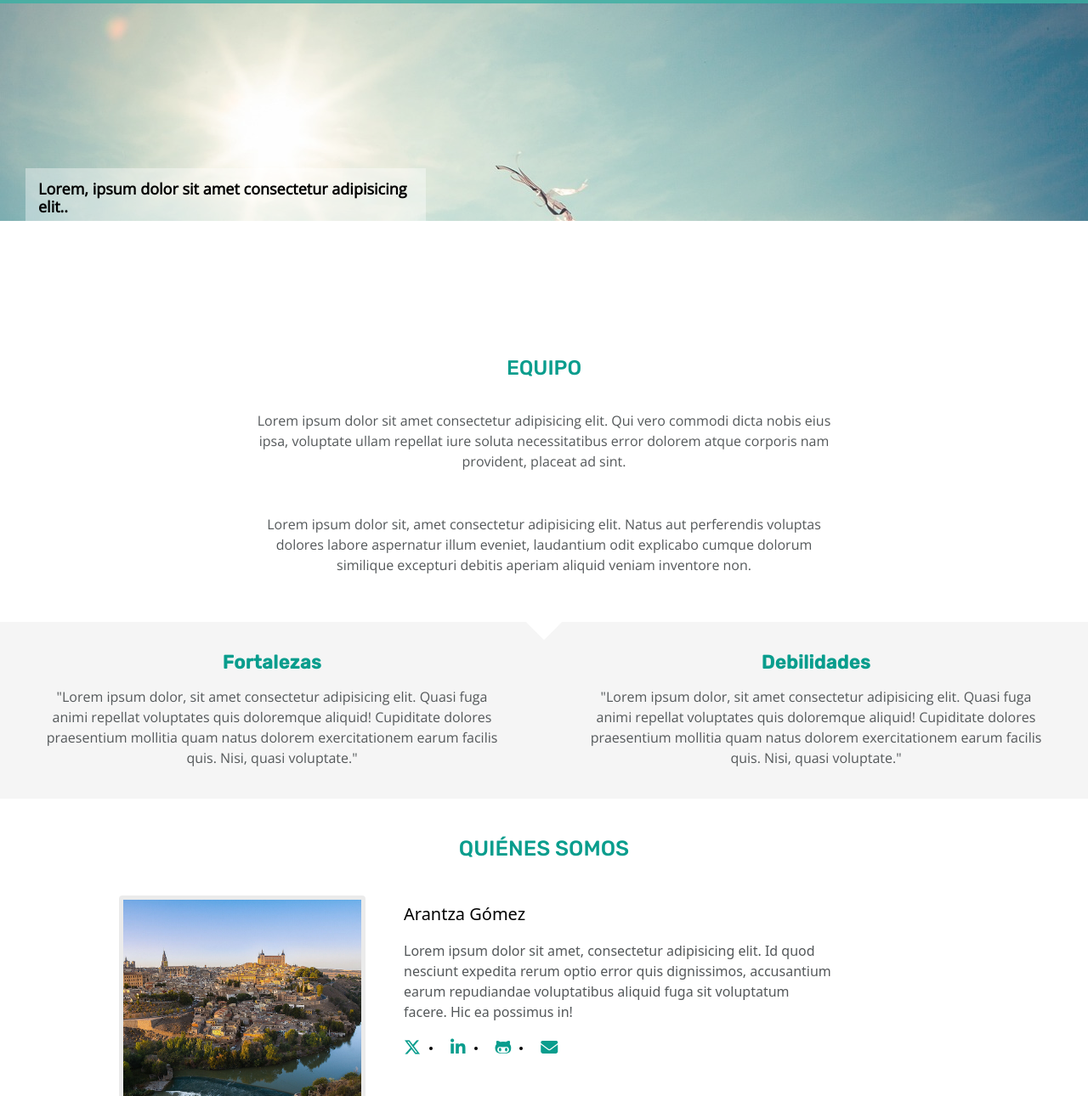
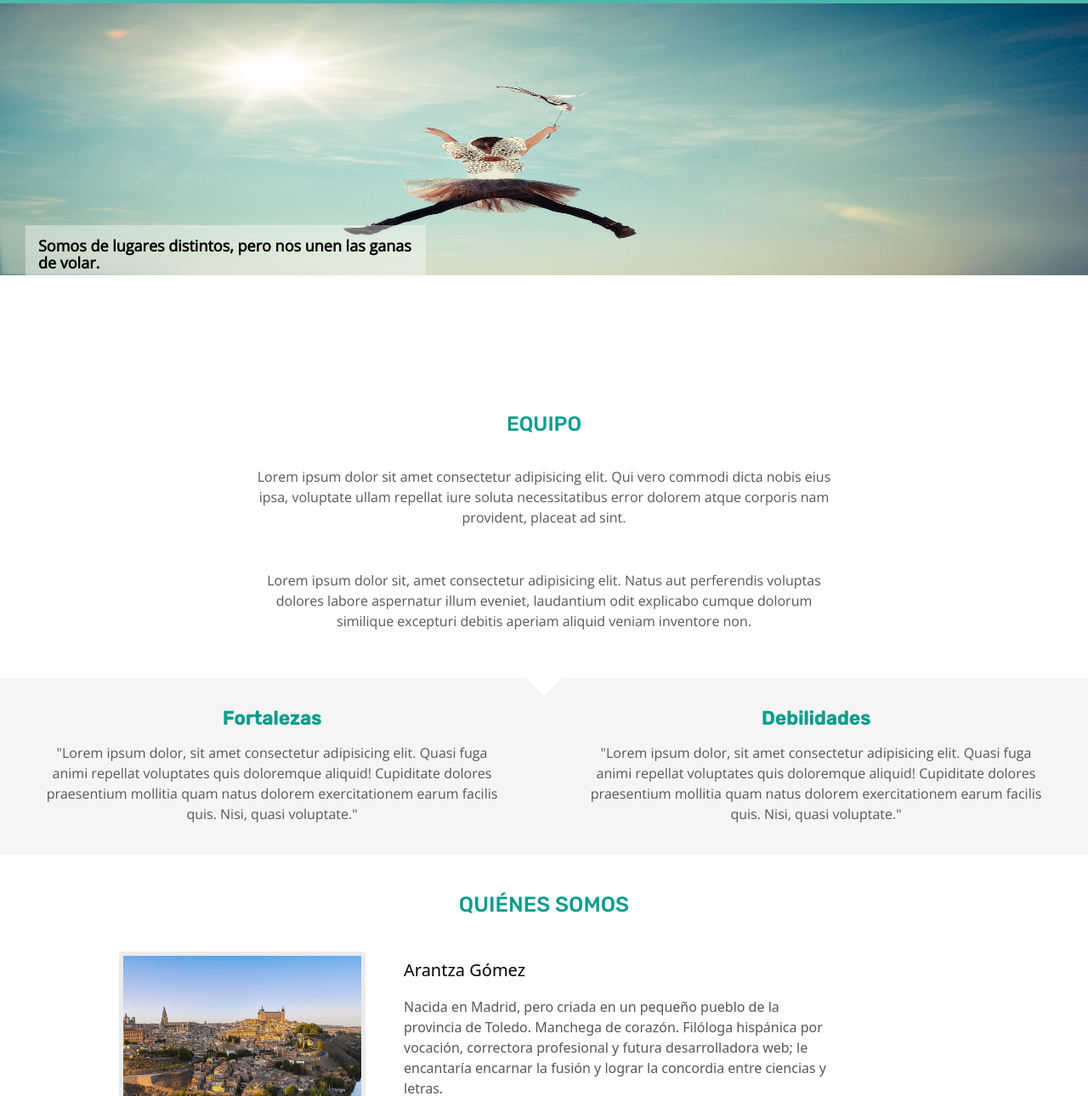
Before and after one commit to Adalab/project-promo-u-module-1-team-3, a website: page src/html/index.html in a window 1280 px wide. Shown: the part 60-1350 px from the top of the page at 85% size. Drawn offline with nearby package versions, Linux system fonts and the light colour scheme; files that its build step writes are made by us from their sources; files whose address does not match are found by name.

Commit message:
header-sticky+creation-hero

```diff
--- a/src/html/index.html
+++ b/src/html/index.html
@@ -3,7 +3,7 @@
   <head>
     <meta charset="UTF-8" />
     <meta name="viewport" content="width=device-width, initial-scale=1.0" />
-    <title>Document</title>
+    <title>Volando vamos</title>
 
     <link      href="https://fonts.googleapis.com/css2?family=Open+Sans&family=Rubik:wght@500&display=swap" rel="stylesheet"/>
     <link href="https://fonts.googleapis.com/css2?family=Open+Sans:wght@300&display=swap" rel="stylesheet">
@@ -19,7 +19,7 @@
     <include src="./partials/header.html"></include>
 
     <main class="main">
-
+      <include src="./partials/hero.html"></include>
       <include src="./partials/team.html"></include>
       <include src="./partials/who.html"></include>
 
--- a/src/html/partials/header.html
+++ b/src/html/partials/header.html
@@ -18,9 +18,6 @@
       </ul>
     </nav>
   </div>
-  <div class="text-box">
-    Lorem, ipsum dolor sit amet consectetur adipisicing elit..
- </div>
 
 
 </header>
--- /dev/null
+++ b/src/html/partials/hero.html
@@ -0,0 +1,12 @@
+<section>
+  <article class="hero">
+    <img
+      src="./assets/images/volando.jpg"
+      alt="niña voladora"
+      class="hero__image"
+    />
+    <p class="hero__textbox">
+      Somos de lugares distintos, pero nos unen las ganas de volar.
+    </p>
+  </article>
+</section>
--- a/src/html/partials/who.html
+++ b/src/html/partials/who.html
@@ -7,10 +7,10 @@
     <div class="who_article-info">
       <h2>Arantza Gómez</h2>
       <p>
-          Lorem ipsum dolor sit amet, consectetur adipisicing elit. Id quod
-          nesciunt expedita rerum optio error quis dignissimos, accusantium
-          earum repudiandae voluptatibus aliquid fuga sit voluptatum facere.
-          Hic ea possimus in!
+        Nacida en Madrid, pero criada en un pequeño pueblo de la provincia de
+        Toledo. Manchega de corazón. Filóloga hispánica por vocación, correctora
+        profesional y futura desarrolladora web; le encantaría encarnar la
+        fusión y lograr la concordia entre ciencias y letras.
       </p>
       <footer>
         <ul class="rrss">
@@ -18,7 +18,7 @@
             <a href="#">
               <i
                 class="fa-brands fa-x-twitter fa-2xl"
-                  style="color: #099d8d;"
+                style="color: #099d8d"
               ></i>
             </a>
           </li>
@@ -26,7 +26,7 @@
             <a href="#">
               <i
                 class="fa-brands fa-linkedin-in fa-2xl"
-                  style="color: #099d8d;"
+                style="color: #099d8d"
               ></i>
             </a>
           </li>
@@ -34,16 +34,13 @@
             <a href="#">
               <i
                 class="fa-brands fa-github-alt fa-2xl"
-                  style="color: #099d8d;"
+                style="color: #099d8d"
               ></i>
             </a>
           </li>
           <li>
             <a href="#">
-                <i
-                  class="fa-solid fa-envelope fa-2xl"
-                  style="color: #099d8d;"
-                ></i>
+              <i class="fa-solid fa-envelope fa-2xl" style="color: #099d8d"></i>
             </a>
           </li>
         </ul>
@@ -58,9 +55,9 @@
       <h2>Tania Moreno</h2>
       <p>
         Lorem ipsum dolor sit amet, consectetur adipisicing elit. Id quod
-          nesciunt expedita rerum optio error quis dignissimos, accusantium
-          earum repudiandae voluptatibus aliquid fuga sit voluptatum facere.
-          Hic ea possimus in!
+        nesciunt expedita rerum optio error quis dignissimos, accusantium earum
+        repudiandae voluptatibus aliquid fuga sit voluptatum facere. Hic ea
+        possimus in!
       </p>
       <footer class="who_article-foot">
         <ul class="rrss">
@@ -68,7 +65,7 @@
             <a href="#">
               <i
                 class="fa-brands fa-x-twitter fa-2xl"
-                  style="color: #099d8d;"
+                style="color: #099d8d"
               ></i>
             </a>
           </li>
@@ -76,7 +73,7 @@
             <a href="#">
               <i
                 class="fa-brands fa-linkedin-in fa-2xl"
-                  style="color: #099d8d;"
+                style="color: #099d8d"
               ></i>
             </a>
           </li>
@@ -84,16 +81,13 @@
             <a href="#">
               <i
                 class="fa-brands fa-github-alt fa-2xl"
-                  style="color: #099d8d;"
+                style="color: #099d8d"
               ></i>
             </a>
           </li>
           <li>
             <a href="#">
-                <i
-                  class="fa-solid fa-envelope fa-2xl"
-                  style="color: #099d8d;"
-                ></i>
+              <i class="fa-solid fa-envelope fa-2xl" style="color: #099d8d"></i>
             </a>
           </li>
         </ul>
@@ -108,9 +102,9 @@
       <h2>Carmen Bravo</h2>
       <p>
         Lorem ipsum dolor sit amet, consectetur adipisicing elit. Id quod
-          nesciunt expedita rerum optio error quis dignissimos, accusantium
-          earum repudiandae voluptatibus aliquid fuga sit voluptatum facere.
-          Hic ea possimus in!
+        nesciunt expedita rerum optio error quis dignissimos, accusantium earum
+        repudiandae voluptatibus aliquid fuga sit voluptatum facere. Hic ea
+        possimus in!
       </p>
       <footer class="who_article-foot">
         <ul class="rrss">
@@ -118,7 +112,7 @@
             <a href="#">
               <i
                 class="fa-brands fa-x-twitter fa-2xl"
-                  style="color: #099d8d;"
+                style="color: #099d8d"
               ></i>
             </a>
           </li>
@@ -126,7 +120,7 @@
             <a href="#">
               <i
                 class="fa-brands fa-linkedin-in fa-2xl"
-                  style="color: #099d8d;"
+                style="color: #099d8d"
               ></i>
             </a>
           </li>
@@ -134,16 +128,13 @@
             <a href="#">
               <i
                 class="fa-brands fa-github-alt fa-2xl"
-                  style="color: #099d8d;"
+                style="color: #099d8d"
               ></i>
             </a>
           </li>
           <li>
             <a href="#">
-                <i
-                  class="fa-solid fa-envelope fa-2xl"
-                  style="color: #099d8d;"
-                ></i>
+              <i class="fa-solid fa-envelope fa-2xl" style="color: #099d8d"></i>
             </a>
           </li>
         </ul>
@@ -158,9 +149,9 @@
       <h2>Raquel Ortiz Muñoz</h2>
       <p>
         Lorem ipsum dolor sit amet, consectetur adipisicing elit. Id quod
-          nesciunt expedita rerum optio error quis dignissimos, accusantium
-          earum repudiandae voluptatibus aliquid fuga sit voluptatum facere.
-          Hic ea possimus in!
+        nesciunt expedita rerum optio error quis dignissimos, accusantium earum
+        repudiandae voluptatibus aliquid fuga sit voluptatum facere. Hic ea
+        possimus in!
       </p>
       <footer class="who_article-foot">
         <ul class="rrss">
@@ -168,7 +159,7 @@
             <a href="#">
               <i
                 class="fa-brands fa-x-twitter fa-2xl"
-                  style="color: #099d8d;"
+                style="color: #099d8d"
               ></i>
             </a>
           </li>
@@ -176,7 +167,7 @@
             <a href="#">
               <i
                 class="fa-brands fa-linkedin-in fa-2xl"
-                  style="color: #099d8d;"
+                style="color: #099d8d"
               ></i>
             </a>
           </li>
@@ -184,16 +175,13 @@
             <a href="#">
               <i
                 class="fa-brands fa-github-alt fa-2xl"
-                  style="color: #099d8d;"
+                style="color: #099d8d"
               ></i>
             </a>
           </li>
           <li>
             <a href="#">
-                <i
-                  class="fa-solid fa-envelope fa-2xl"
-                  style="color: #099d8d;"
-                ></i>
+              <i class="fa-solid fa-envelope fa-2xl" style="color: #099d8d"></i>
             </a>
           </li>
         </ul>
@@ -208,9 +196,9 @@
       <h2>Laura Luraschi</h2>
       <p>
         Lorem ipsum dolor sit amet, consectetur adipisicing elit. Id quod
-          nesciunt expedita rerum optio error quis dignissimos, accusantium
-          earum repudiandae voluptatibus aliquid fuga sit voluptatum facere.
-          Hic ea possimus in!
+        nesciunt expedita rerum optio error quis dignissimos, accusantium earum
+        repudiandae voluptatibus aliquid fuga sit voluptatum facere. Hic ea
+        possimus in!
       </p>
       <footer class="who_article-foot">
         <ul class="rrss">
@@ -218,7 +206,7 @@
             <a href="#">
               <i
                 class="fa-brands fa-x-twitter fa-2xl"
-                  style="color: #099d8d;"
+                style="color: #099d8d"
               ></i>
             </a>
           </li>
@@ -226,7 +214,7 @@
             <a href="#">
               <i
                 class="fa-brands fa-linkedin-in fa-2xl"
-                  style="color: #099d8d;"
+                style="color: #099d8d"
               ></i>
             </a>
           </li>
@@ -234,16 +222,13 @@
             <a href="#">
               <i
                 class="fa-brands fa-github-alt fa-2xl"
-                  style="color: #099d8d;"
+                style="color: #099d8d"
               ></i>
             </a>
           </li>
           <li>
             <a href="#">
-                <i
-                  class="fa-solid fa-envelope fa-2xl"
-                  style="color: #099d8d;"
-                ></i>
+              <i class="fa-solid fa-envelope fa-2xl" style="color: #099d8d"></i>
             </a>
           </li>
         </ul>
--- a/src/scss/layout/_header.scss
+++ b/src/scss/layout/_header.scss
@@ -1,13 +1,15 @@
 .header {
-
+  z-index: 100;
+  position: sticky;
+  top:0;
+  left: 0;
 
   &__main {
   display: flex;
   flex-direction: column;
   justify-content: flex-start;
-  height: 40vh;
-  width: 100%;
-  background-image: url(../images/volando.jpg);
+  width: 100vw;
+
   background-size: cover;
   opacity: 0.8;
 
@@ -25,7 +27,7 @@
     height: 8vh;
     width: 100%;
     max-width: 100%;
-    opacity: 0.8;
+    opacity: 0.9;
     background-color: $blue-green;
     color: $white;
 
@@ -47,7 +49,7 @@
   text-transform: uppercase;
   height: 6vh;
   background-color: $aqua;
-  opacity: 0.6;
+  opacity: 0.8;
   display: flex;
   justify-content: center;
   align-items: center;
@@ -90,26 +92,3 @@
   text-decoration: none;
   color: $white;
 }
-
-.text-box {
-
-  background-color: $white;
-  height: 80px;
-  max-width: 100%;
-  font-family: $font-family;
-  font-size: 1.8rem;
-  font-weight: bold;
-  padding: 14px 15px 16px;
-  margin: 15px;
-  transform: translateY(-30%);
-
-  @media (min-width: 768px){
-  transform: translateY(-70%);
-  background-color: #ffffff60;
-  max-width: 441px;
-  margin-left: 30px;
-
-  }
-
-
-}
--- /dev/null
+++ b/src/scss/layout/_hero.scss
@@ -0,0 +1,29 @@
+.hero {
+
+    &__textbox{
+
+    background-color: $white;
+    height: 80px;
+    max-width: 100%;
+    font-family: $font-family;
+    font-size: 1.8rem;
+    font-weight: bold;
+    padding: 14px 15px 16px;
+    margin: 15px;
+    transform: translateY(-40%);
+
+    @media (min-width: 768px){
+    transform: translateY(-70%);
+    background-color: #ffffff60;
+    max-width: 441px;
+    margin-left: 30px;
+    }
+    }
+
+    &__image {
+        width: 100vw;
+        height: 40vh;
+
+        background-size: cover;
+    }
+}
--- a/src/scss/main.scss
+++ b/src/scss/main.scss
@@ -14,3 +14,4 @@
 @import 'layout/header';
 @import 'layout/footer';
 @import 'pages/index';
+@import 'layout/hero';
```
Lines whose indentation alone changed are shown as unchanged.
